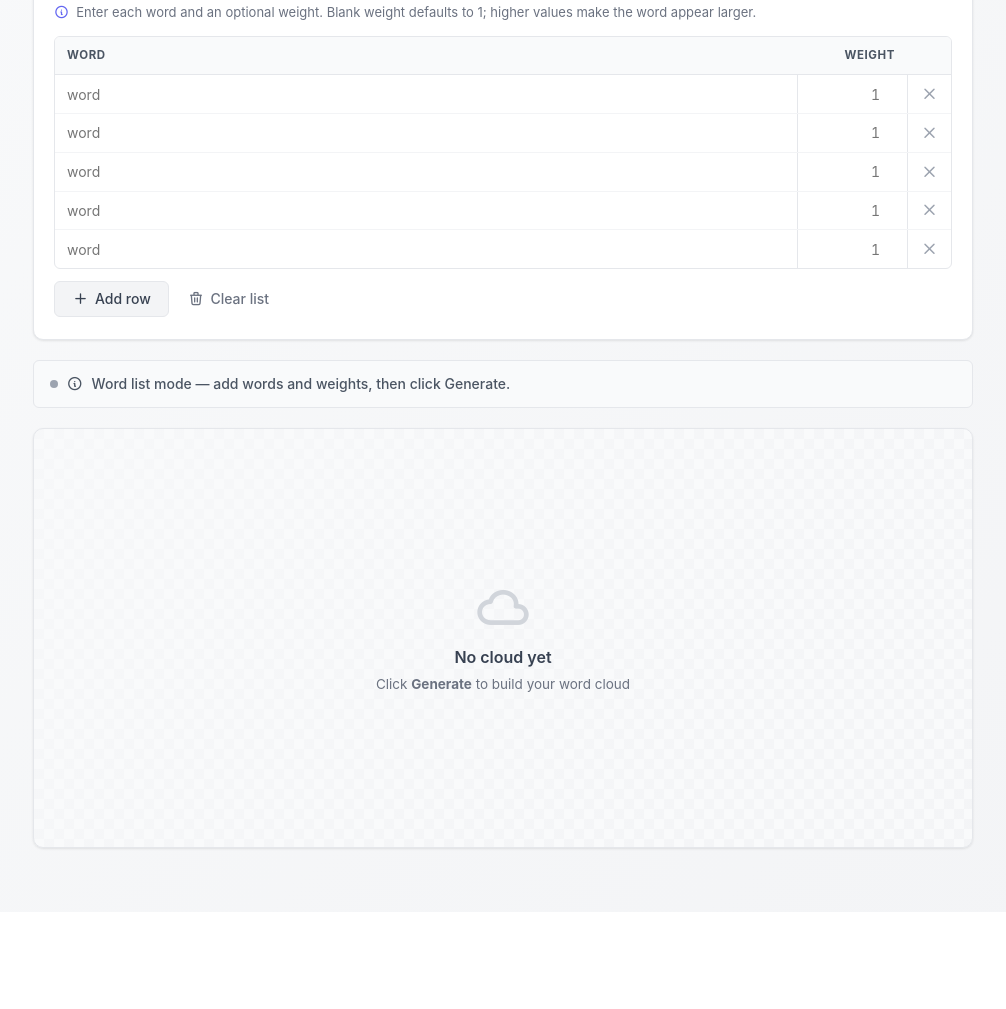
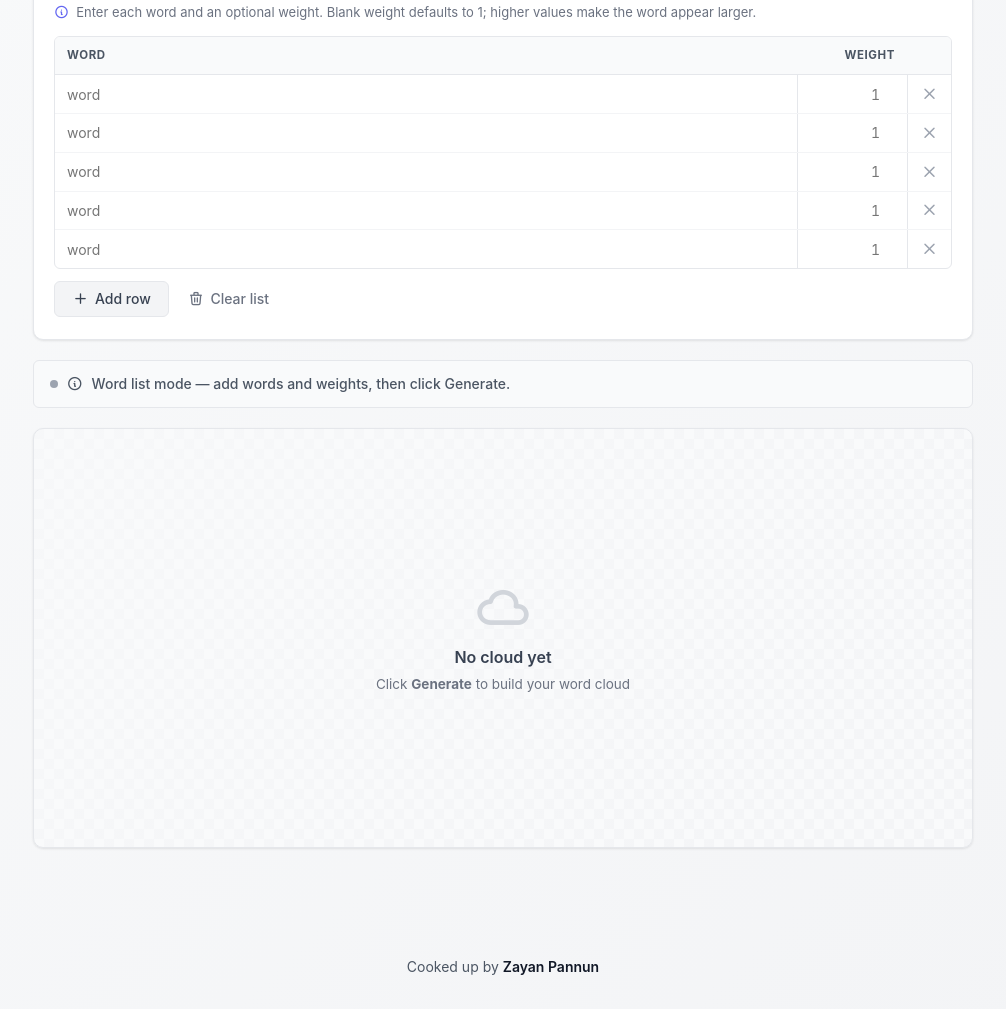
Before and after one commit to z-a-p-0/spiral-word-cloud-generator, a plain HTML site: page index.html in a window 1280 px wide. Shown: the part 467-1476 px from the top of the page, without its empty margins (137-1143 px from the left). Before the commit the page ends 1379 px from the top, so only its background shows below. Drawn offline with Linux system fonts and the light colour scheme.

Commit message:
little fixes like footer

```diff
--- a/index.html
+++ b/index.html
@@ -414,6 +414,19 @@
   .canvas-empty h3{font-size:1rem;font-weight:600;color:var(--gray-700);margin-bottom:.25rem}
   .canvas-empty p{font-size:13.5px;color:var(--gray-500)}
 
+  /* ---------- Footer ---------- */
+  .footer{
+    margin-top:1.75rem;
+    padding:1rem 1.25rem 2rem;
+    text-align:center;
+    color:var(--gray-600);
+    font-size:14px;
+  }
+  .footer span{
+    color:var(--gray-900);
+    font-weight:600;
+  }
+
   /* ---------- Sample data link ---------- */
   .sample-link{
     background:none;border:none;color:var(--primary);font-size:13px;
@@ -596,6 +609,10 @@
   </div>
 
 </main>
+
+<footer class="footer" aria-label="Page footer">
+  Cooked up by <span>Zayan Pannun</span>
+</footer>
 
 <script>
 /* =========================================================
```
